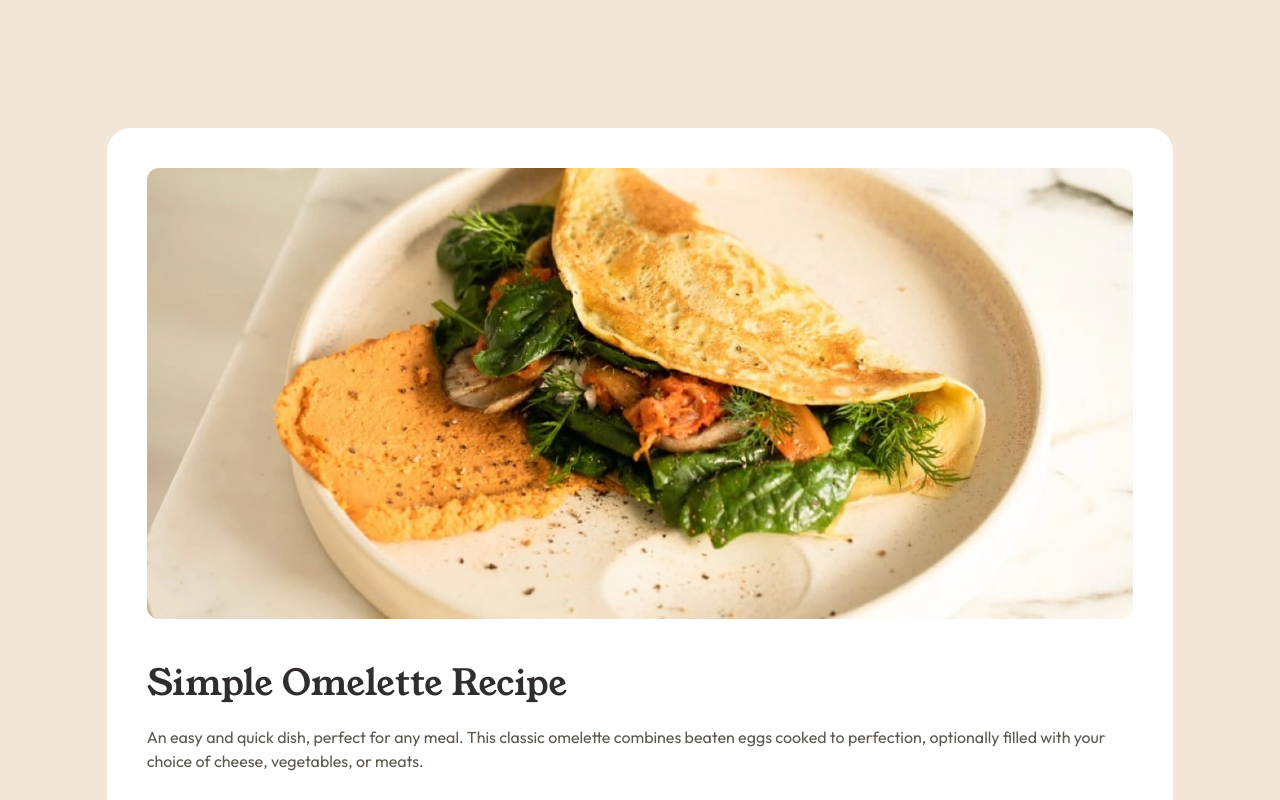
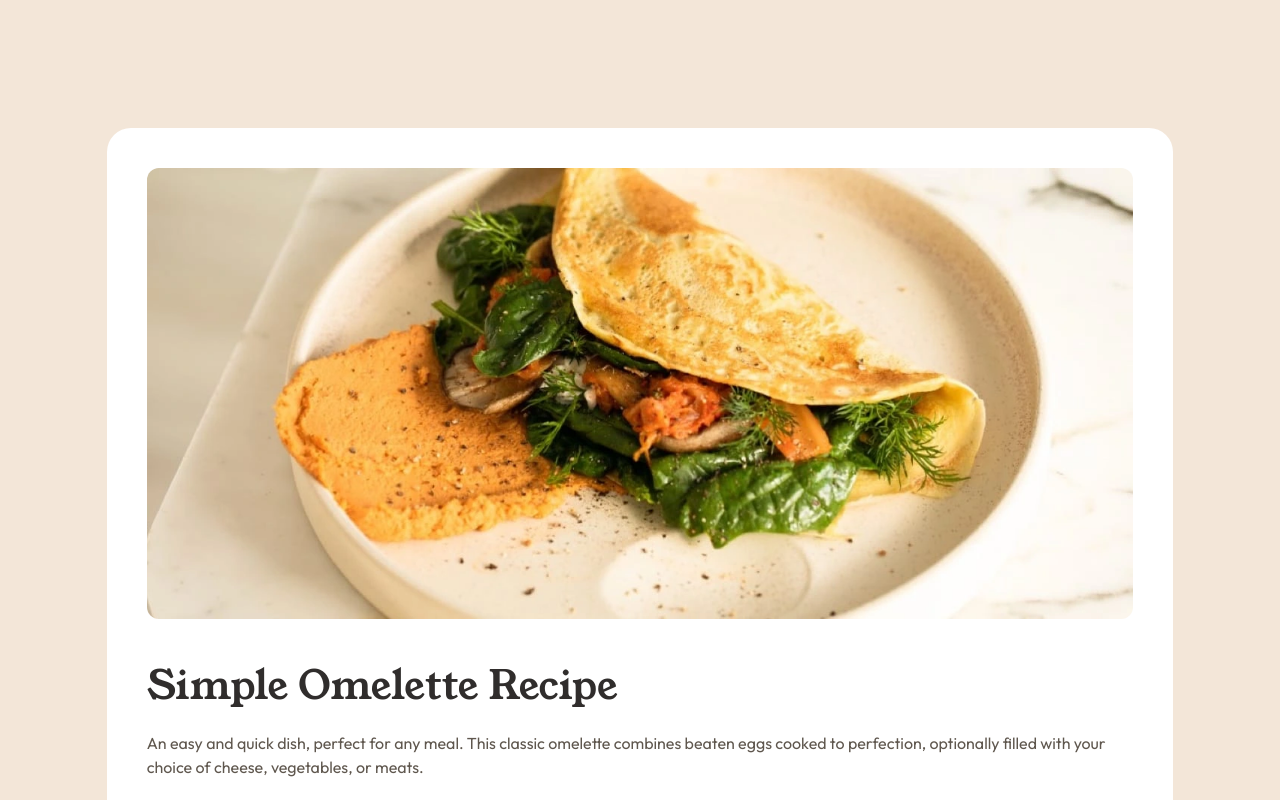
Before and after one commit to skyv26/Recipe-Page-Frontend-Only, a React (Vite) app: page / in a window 1280 px wide. Shown: the top 800 px of the page. Built offline with nearby package versions, Linux system fonts and the light colour scheme.

Commit message:
`add`: the margin to make space as per tablet

```diff
--- a/src/components/recipe-detail/RecipeDetail.tsx
+++ b/src/components/recipe-detail/RecipeDetail.tsx
@@ -12,7 +12,7 @@ const RecipeDetail: React.FC<RecipeDetailProps> = ({
   return (
     <div className="flex flex-col mt-3 gap-4 min-[375px]:gap-8">
       <div className="flex flex-col gap-1">
-        <Title level={1} className="font-young_serif !text-stone900 !text-[30px] !font-normal min-[375px]:!text-[2.231rem] !leading-[1.05]">
+        <Title level={1} className="font-young_serif !text-stone900 !text-[30px] !font-normal min-[375px]:!text-[2.231rem] !leading-[1.05] md:!text-[40px]">
           {recipeName}
         </Title>
         <p className="font-outfit text-stone600 text-base min-[375px]:tracking-normal">{recipeDescription}</p>
```
